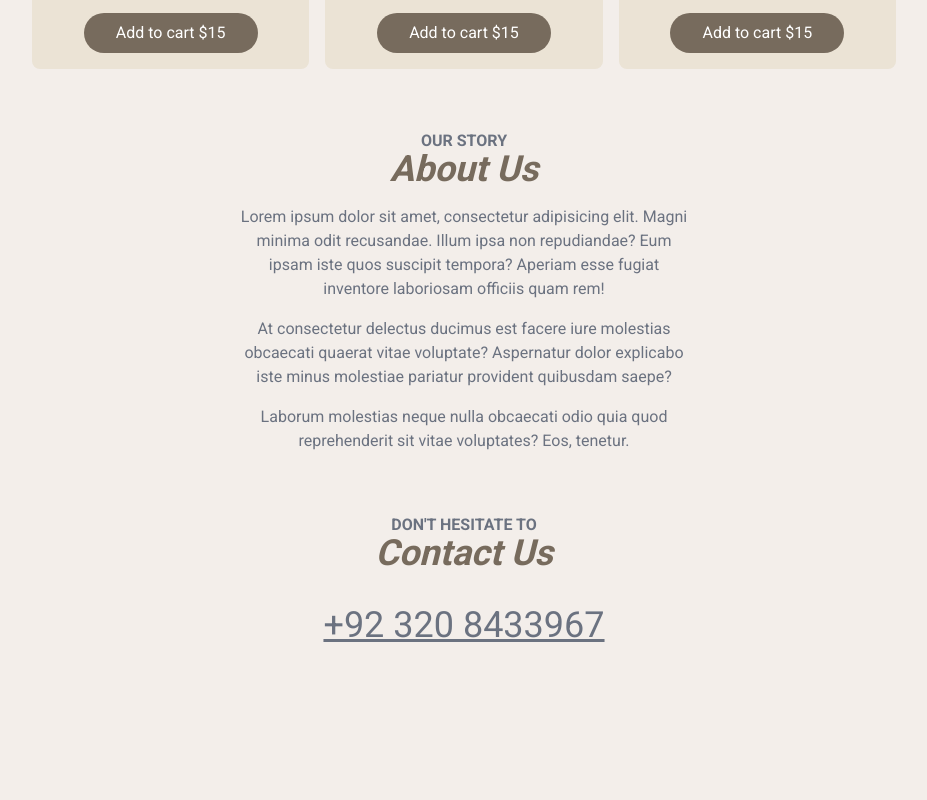
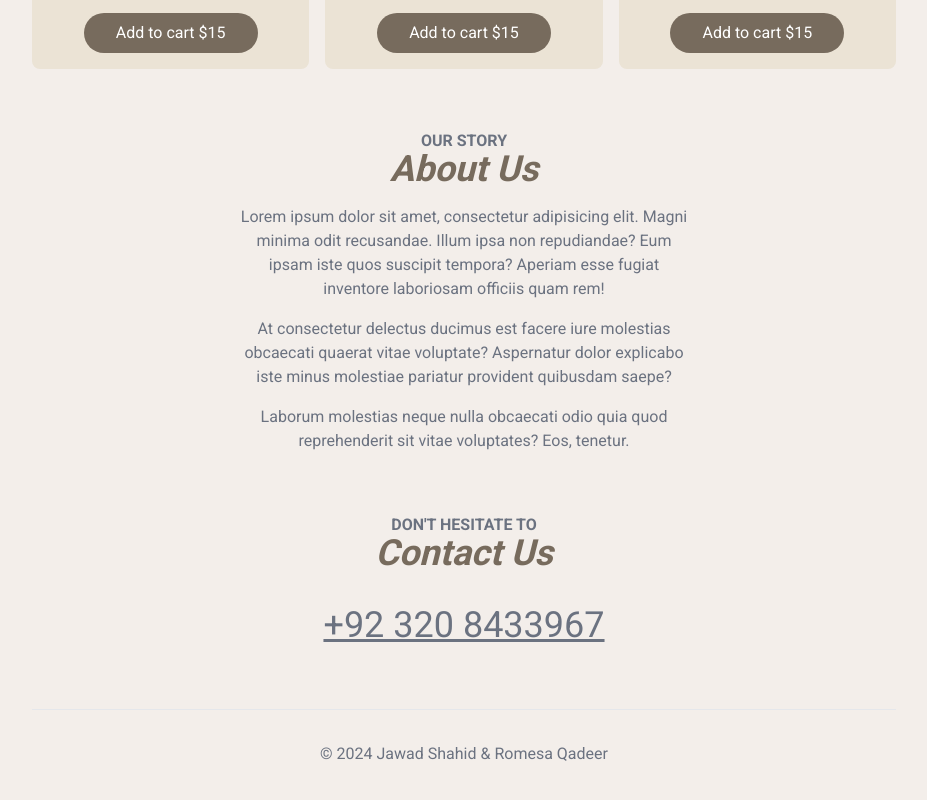
Before and after one commit to jawadshahid07/A-Fresh-Tart, a Next.js app: page / in a window 1280 px wide. Shown: the part 967-1767 px from the top of the page, without its empty margins (176-1103 px from the left). Before the commit the page ends 1660 px from the top, so only its background shows below. Built offline with nearby package versions, Linux system fonts and the light colour scheme.

Commit message:
added basic footer with copyright

```diff
--- a/src/app/page.js
+++ b/src/app/page.js
@@ -36,6 +36,11 @@
           </a>
         </div>
       </section>
+
+      <footer className="border-t p-8 text-center text-gray-500 mt-16">
+        &copy; 2024 Jawad Shahid & Romesa Qadeer
+
+      </footer>
     </>
   )
 }
```
